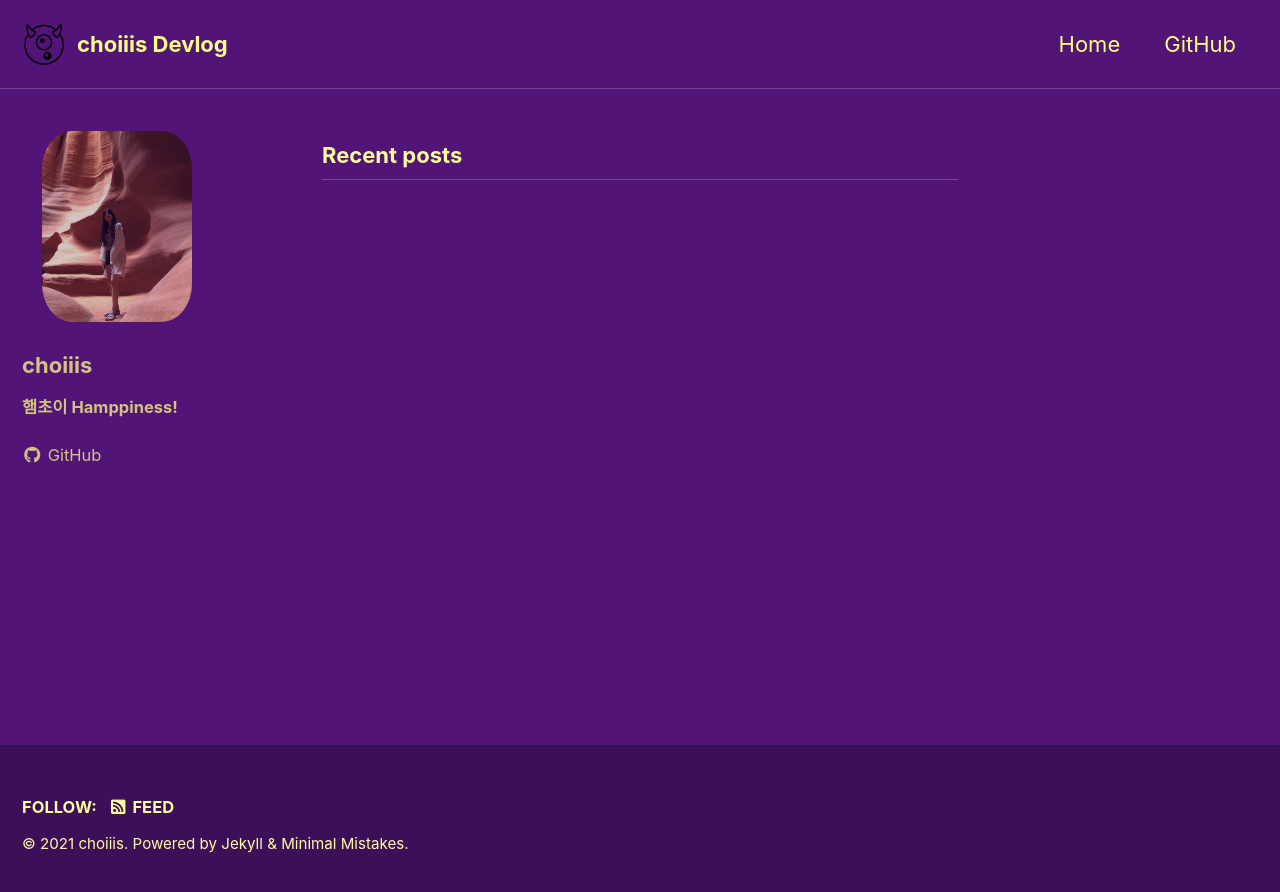
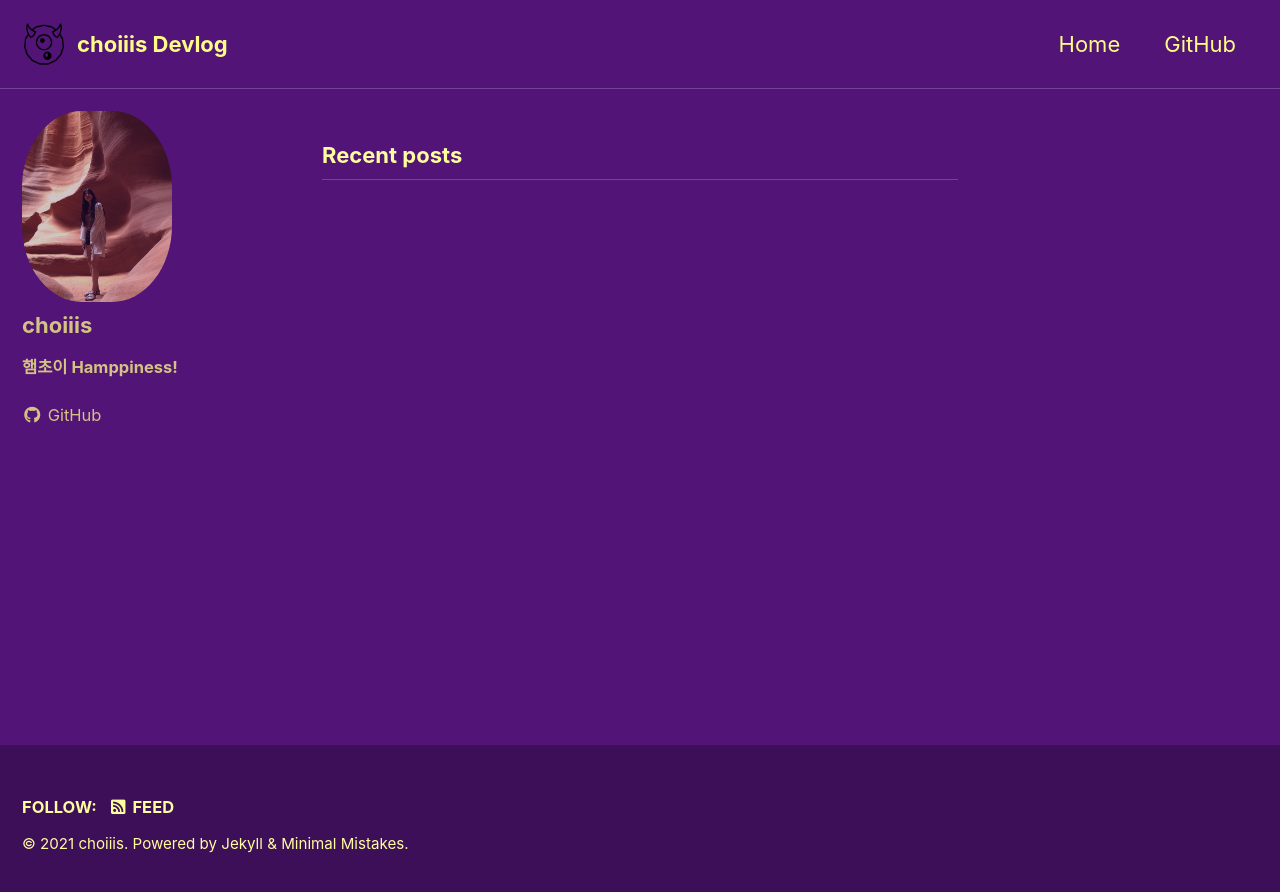
Before and after one commit to choiiis/choiiis.github.io, a Jekyll site: the page built from index.html, in a window 1280 px wide. Shown: the top 892 px of the page. Built offline with Jekyll 4.4.1, drawn with Linux system fonts in a browser that asks for light colours; cached includes are drawn as plain includes; some web fonts are replaced; the list of posts is cut into pages by our own code.

Commit message:
change main image

```diff
--- a/_sass/minimal-mistakes/_sidebar.scss
+++ b/_sass/minimal-mistakes/_sidebar.scss
@@ -117,8 +117,8 @@
 .author__avatar {
   display: table-cell;
   vertical-align: top;
-  width: 36px;
-  height: 36px;
+  width: 45px;
+  height: auto;
 
   @include breakpoint($large) {
     display: block;
@@ -128,8 +128,7 @@
 
   img {
     max-width: 150px;
-    border-radius: 20%;
-    margin: 20px;
+    border-radius: 40%;
 
     @include breakpoint($large) {
       padding: 0px;
```
